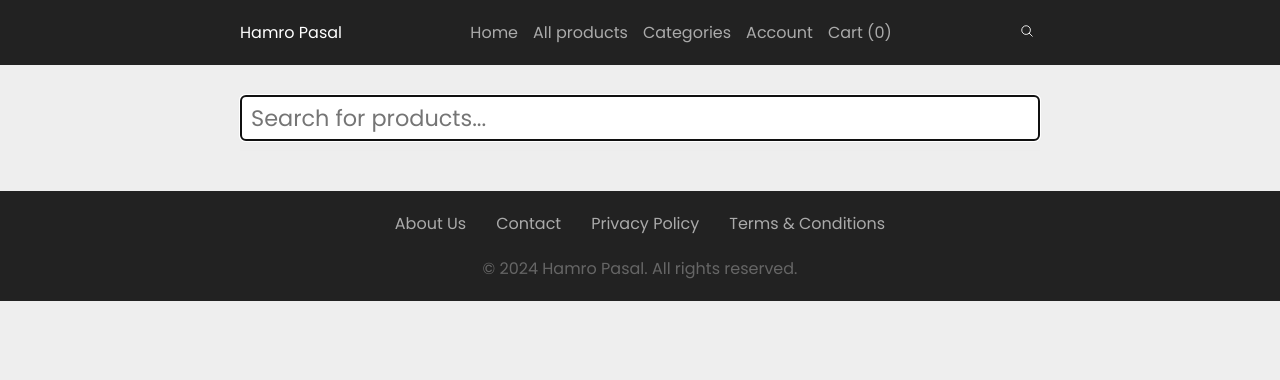
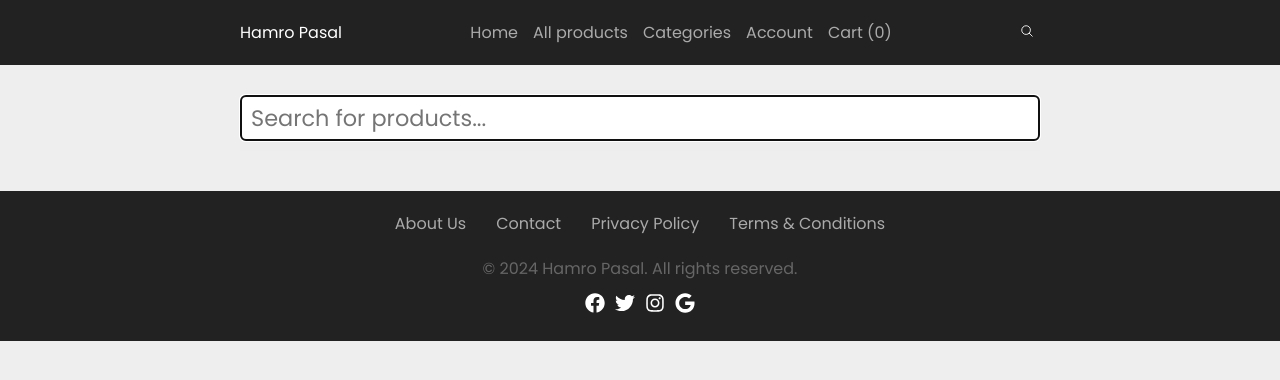
Before and after one commit to bibek1414/ecommerce-front, a Next.js app: page /search in a window 1280 px wide. Shown: the top 380 px of the page. Built offline with nearby package versions, Linux system fonts and the light colour scheme.

Commit message:
social media

```diff
--- a/components/Footer.js
+++ b/components/Footer.js
@@ -1,4 +1,6 @@
 import styled from 'styled-components';
+import { FaFacebook, FaTwitter, FaInstagram,FaGoogle } from "react-icons/fa";
+
 
 const FooterContainer = styled.footer`
   background-color: #222;
@@ -17,6 +19,21 @@ const FooterLink = styled.a`
     color: #fff;
   }
 `;
+const SocialIcons = styled.div`
+  display: flex;
+  justify-content: center;
+  gap: 10px;
+  margin-top: 10px;
+`;
+const IconLink = styled.a`
+  color: #fff;
+  font-size: 20px;
+  transition: color 0.3s;
+
+  &:hover {
+    color: #00f; /* Change color on hover */
+  }
+`;
 
 const CopyRight = styled.div`
   margin-top: 20px;
@@ -32,6 +49,12 @@ const Footer = () => (
       <FooterLink href="/terms">Terms & Conditions</FooterLink>
     </div>
     <CopyRight>&copy; {new Date().getFullYear()} Hamro Pasal. All rights reserved.</CopyRight>
+    <SocialIcons>
+        <IconLink href="https://www.facebook.com"><FaFacebook /></IconLink>
+        <IconLink href="https://www.twitter.com"><FaTwitter /></IconLink>
+        <IconLink href="https://www.instagram.com"><FaInstagram /></IconLink>
+        <IconLink href="https://www.google.com"><FaGoogle /></IconLink>
+      </SocialIcons>
   </FooterContainer>
 );
 
--- a/package.json
+++ b/package.json
@@ -22,8 +22,9 @@
     "next-reveal": "^1.0.6",
     "react": "18.2.0",
     "react-dom": "18.2.0",
+    "react-icons": "^5.0.1",
     "react-spinners": "^0.13.8",
     "stripe": "^14.7.0",
-    "styled-components": "^6.1.0"
+    "styled-components": "^6.1.8"
   }
 }
```
Also changed, not shown: 1 other file (tests, documents, lock files or other folders).
